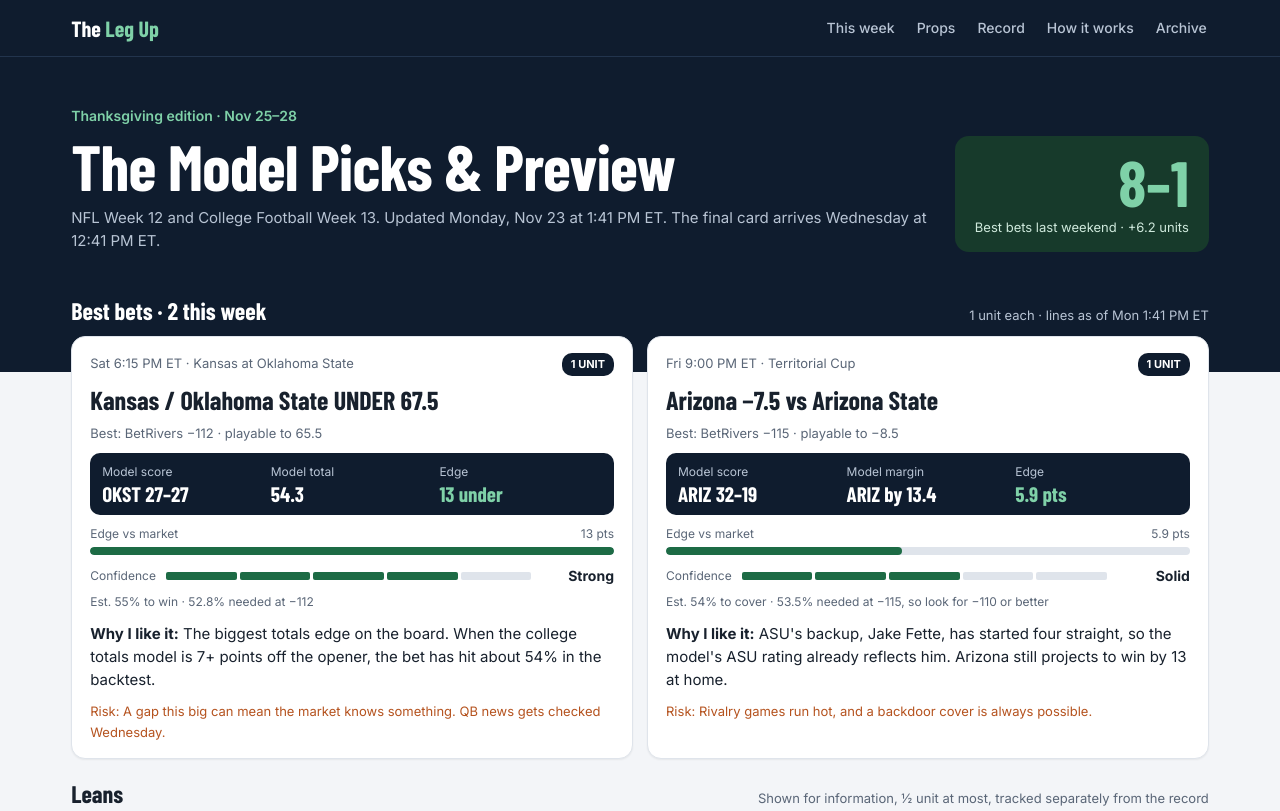
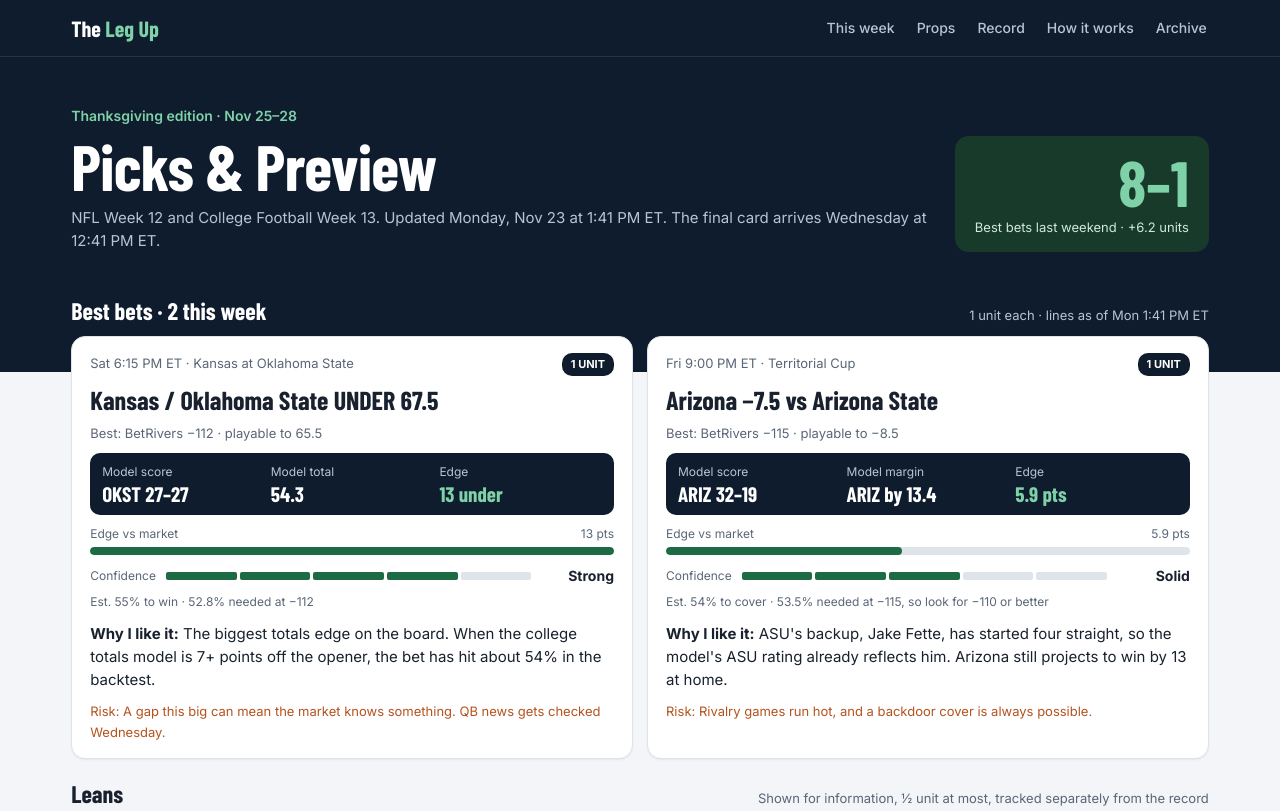
Before and after one commit to jackdlongmore/the-model, a plain HTML site: page index.html in a window 1280 px wide. Shown: the top 811 px of the page. Drawn offline with nearby package versions, Linux system fonts and the light colour scheme; a web font is replaced by a local one.

Commit message:
Headline: Picks & Preview under The Leg Up logo
Co-Authored-By: Claude Opus 5.5 <noreply@anthropic.com>
Claude-Session: https://claude.ai/code/session_01CDqRMupq968Zh5c8hJ3igs

```diff
--- a/index.html
+++ b/index.html
@@ -131,7 +131,7 @@ footer b{color:#fff}
 <header class="hero" id="top"><div class="wrap">
   <div>
     <div class="wk">Thanksgiving edition &middot; Nov 25&ndash;28</div>
-    <h1>The Model Picks &amp; Preview</h1>
+    <h1>Picks &amp; Preview</h1>
     <p class="sub">NFL Week 12 and College Football Week 13. Updated Monday, Nov 23 at 1:41 PM ET. The final card arrives Wednesday at 12:41 PM ET.</p>
   </div>
   <div class="rec"><b>8&ndash;1</b><small>Best bets last weekend &middot; +6.2 units</small></div>
```
